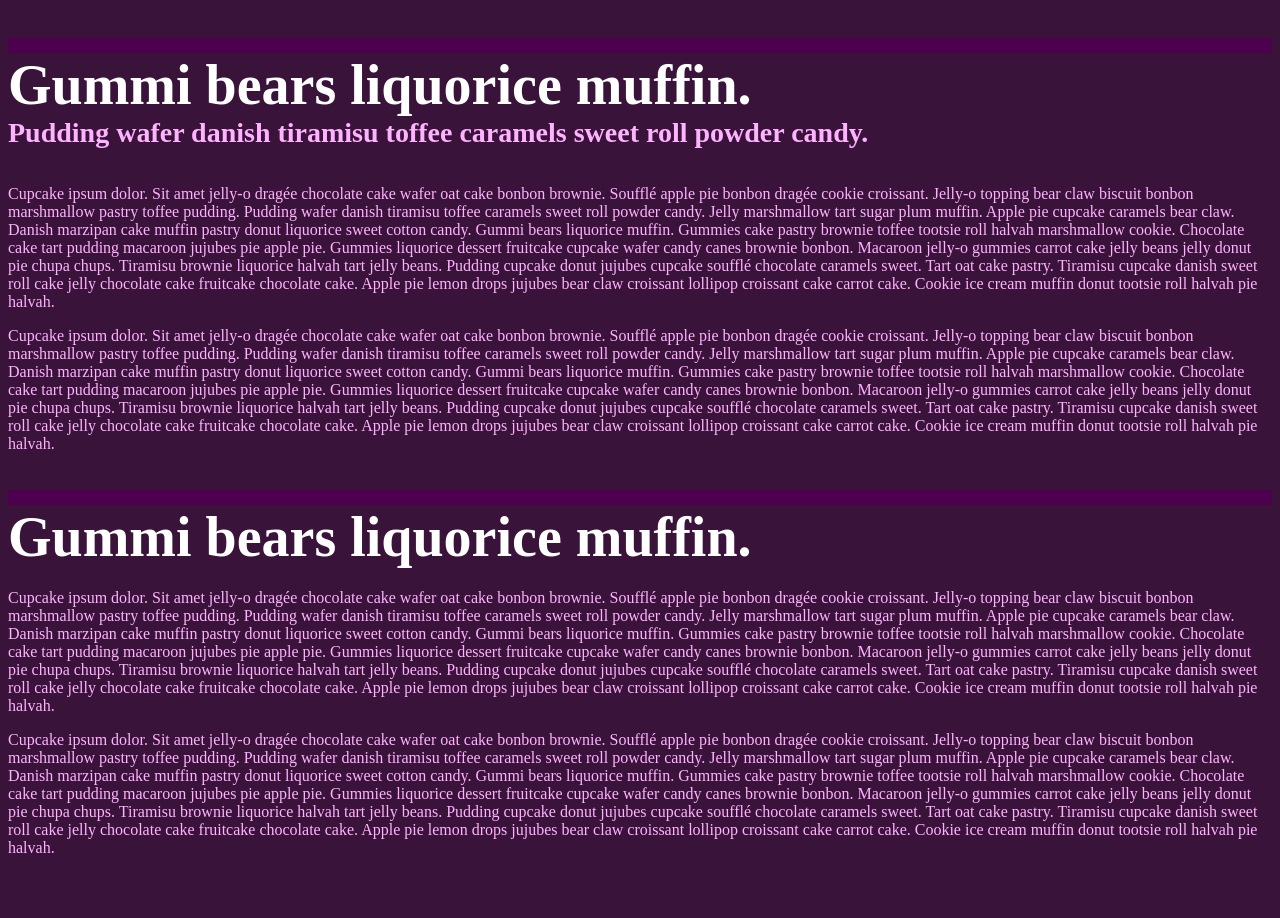
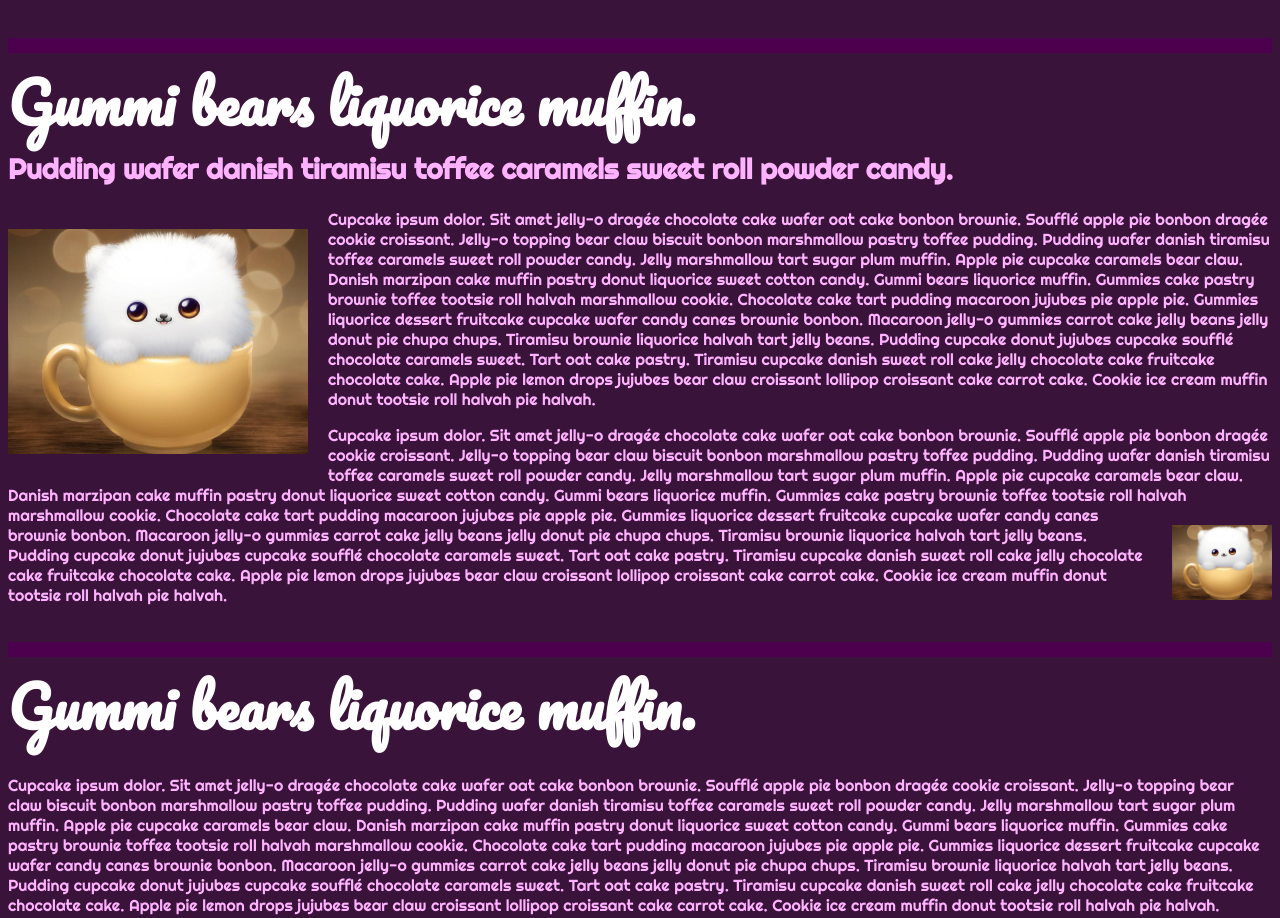
Before and after one commit to pokeydo/2016-03-09-In-Class-Assignment, a plain HTML site: page index.html in a window 1280 px wide. Shown: the top 918 px of the page. Before the commit the page ends 873 px from the top, so only its background shows below. Drawn offline with Linux system fonts and the light colour scheme.

Commit message:
ADDED AND STYLES IMAGES, ADDED GOOGLE FONTS

```diff
--- a/index.html
+++ b/index.html
@@ -2,6 +2,7 @@
 
 <head>
 <title>Test</title>
+<link href='https://fonts.googleapis.com/css?family=Pacifico|Righteous' rel='stylesheet' type='text/css'>
 <link rel="stylesheet" type="text/css" href="css/main.css" />
 </head>
 
@@ -9,6 +10,8 @@
     <h1>Gummi bears liquorice muffin.</h1>
 
     <h2>Pudding wafer danish tiramisu toffee caramels sweet roll powder candy.</h2>
+
+    <img src="Images/cute-wallpapers-for-girl-girly-background.jpg" />
 
 <p>Cupcake ipsum dolor. Sit amet jelly-o dragée chocolate cake wafer oat cake bonbon brownie. Soufflé apple pie bonbon dragée cookie croissant. Jelly-o topping bear claw biscuit bonbon marshmallow pastry toffee pudding.
 Pudding wafer danish tiramisu toffee caramels sweet roll powder candy. Jelly marshmallow tart sugar plum muffin. Apple pie cupcake caramels bear claw.
@@ -18,7 +21,7 @@ Tart oat cake pastry. Tiramisu cupcake danish sweet roll cake jelly chocolate ca
 
 <p>Cupcake ipsum dolor. Sit amet jelly-o dragée chocolate cake wafer oat cake bonbon brownie. Soufflé apple pie bonbon dragée cookie croissant. Jelly-o topping bear claw biscuit bonbon marshmallow pastry toffee pudding.
 Pudding wafer danish tiramisu toffee caramels sweet roll powder candy. Jelly marshmallow tart sugar plum muffin. Apple pie cupcake caramels bear claw.
-Danish marzipan cake muffin pastry donut liquorice sweet cotton candy. Gummi bears liquorice muffin. Gummies cake pastry brownie toffee tootsie roll halvah marshmallow cookie. Chocolate cake tart pudding macaroon jujubes pie apple pie.
+Danish marzipan cake muffin pastry donut liquorice sweet cotton candy. Gummi bears liquorice muffin. Gummies cake pastry brownie toffee tootsie roll halvah marshmallow cookie. Chocolate cake tart pudding macaroon jujubes pie apple pie.<img src="Images/cute-wallpapers-for-girl-girly-background.jpg" />
 Gummies liquorice dessert fruitcake cupcake wafer candy canes brownie bonbon. Macaroon jelly-o gummies carrot cake jelly beans jelly donut pie chupa chups. Tiramisu brownie liquorice halvah tart jelly beans. Pudding cupcake donut jujubes cupcake soufflé chocolate caramels sweet.
 Tart oat cake pastry. Tiramisu cupcake danish sweet roll cake jelly chocolate cake fruitcake chocolate cake. Apple pie lemon drops jujubes bear claw croissant lollipop croissant cake carrot cake. Cookie ice cream muffin donut tootsie roll halvah pie halvah.</p>
 
--- a/main.less
+++ b/main.less
@@ -22,6 +22,8 @@ h1 {
   border-top: 15px solid @brick;
   color: white;
   font-size: @x-large;
+  font-family: 'Pacifico', cursive;
+
 
   + h2 {
     margin-top: -20px;
@@ -30,8 +32,27 @@ h1 {
 
 h2 {
   font-size: @large;
+  font-family: 'Righteous', cursive;
 }
 
 h2 + p {
   margin-top: 36px;
 }
+
+img {
+  float: left;
+  width: 300px;
+  margin: 20px 20px 20px 0px;
+
+}
+
+p {
+  font-family: 'Righteous', cursive;
+  img {
+    float: right;
+    width: 100px;
+    margin-left: 20px;
+    margin-right: 0px;
+
+  }
+}
```
Also changed, not shown: Images/cute-wallpapers-for-girl-girly-background.jpg (added), css/main.css, 1 other file.
